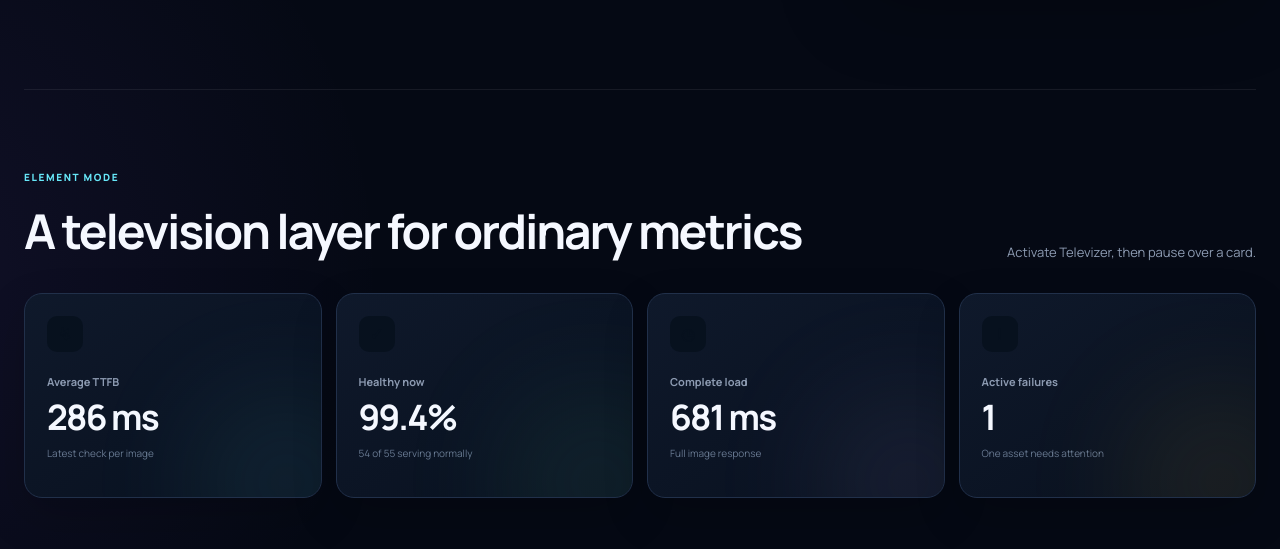
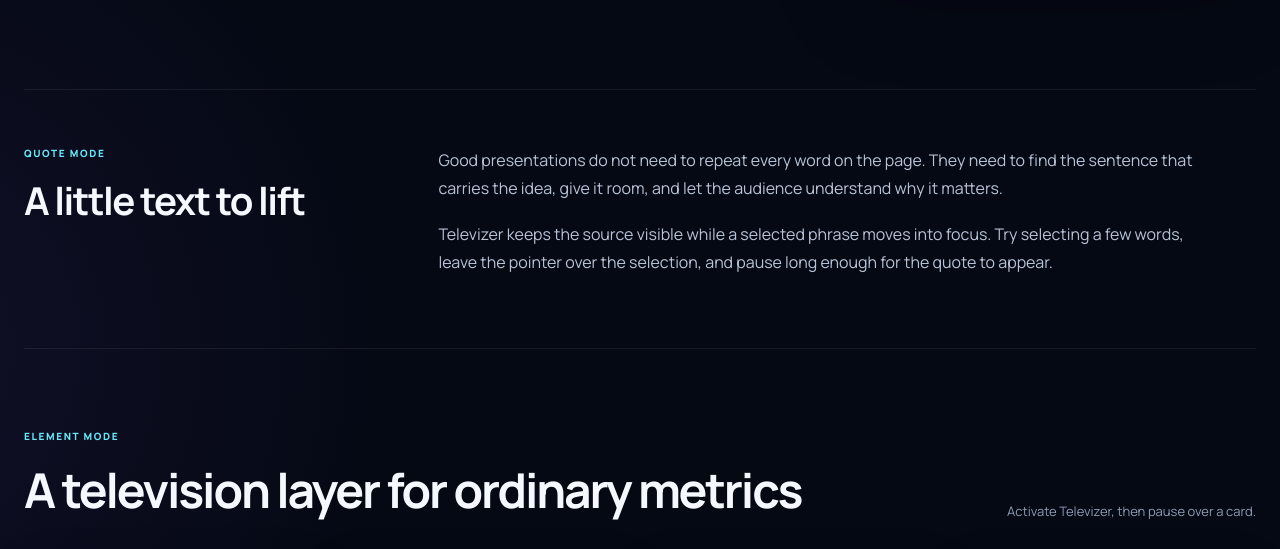
Before and after one commit to theandyroberts/televizer, a website built with Vite: page apps/demo/index.html in a window 1280 px wide. Shown: the part 547-1096 px from the top of the page. Built offline with nearby package versions, Linux system fonts and the light colour scheme.

Commit message:
Add quote testing copy to demo

```diff
--- a/apps/demo/index.html
+++ b/apps/demo/index.html
@@ -43,6 +43,25 @@
           <div class="command" data-televizer-target data-televizer-label="Column mode" data-televizer-value="C" data-televizer-context="Keep it vertical"><kbd>C</kbd><span><b>Column</b>Keep it vertical</span></div>
           <div class="command" data-televizer-target data-televizer-label="Ordinal mode" data-televizer-value="1" data-televizer-context="Show who wins"><kbd>1</kbd><span><b>Ordinal</b>Show who wins</span></div>
         </aside>
+      </section>
+
+      <section class="quote-playground" aria-labelledby="quote-title">
+        <div class="quote-heading">
+          <p class="eyebrow">QUOTE MODE</p>
+          <h2 id="quote-title">A little text to lift</h2>
+        </div>
+        <div class="quote-copy">
+          <p>
+            Good presentations do not need to repeat every word on the page.
+            They need to find the sentence that carries the idea, give it room,
+            and let the audience understand why it matters.
+          </p>
+          <p>
+            Televizer keeps the source visible while a selected phrase moves
+            into focus. Try selecting a few words, leave the pointer over the
+            selection, and pause long enough for the quote to appear.
+          </p>
+        </div>
       </section>
 
       <section class="section" aria-labelledby="metrics-title">
--- a/apps/demo/src/styles.css
+++ b/apps/demo/src/styles.css
@@ -78,6 +78,27 @@ main { width: min(1240px, calc(100% - 48px)); margin: 0 auto; }
 .command b { margin-bottom: 3px; font-size: 12px; }
 .command span { color: var(--muted); font-size: 10px; }
 
+.quote-playground {
+  display: grid;
+  grid-template-columns: minmax(220px, .6fr) minmax(0, 1.4fr);
+  gap: 64px;
+  padding: 56px 0 72px;
+  border-top: 1px solid rgba(255,255,255,.07);
+}
+.quote-heading h2 {
+  margin: 0;
+  font-size: clamp(28px, 3vw, 42px);
+  letter-spacing: -.04em;
+}
+.quote-copy { max-width: 760px; }
+.quote-copy p {
+  margin: 0;
+  color: #b8c4d6;
+  font-size: 16px;
+  line-height: 1.75;
+}
+.quote-copy p + p { margin-top: 18px; }
+
 .section { padding: 80px 0; border-top: 1px solid rgba(255,255,255,.07); }
 .section-heading { display: flex; align-items: end; justify-content: space-between; gap: 30px; margin-bottom: 30px; }
 .section-heading h2 { margin: 0; font-size: clamp(28px, 4vw, 48px); letter-spacing: -.045em; }
@@ -108,6 +129,7 @@ tbody tr:hover th, tbody tr:hover td { background-color: rgba(103,232,249,.035);
 
 @media (max-width: 900px) {
   .hero { grid-template-columns: 1fr; gap: 40px; padding: 100px 0; }
+  .quote-playground { grid-template-columns: 1fr; gap: 28px; }
   .metric-grid { grid-template-columns: repeat(2, 1fr); }
   .section-heading { align-items: start; flex-direction: column; }
   .section-heading > p { text-align: left; }
```
